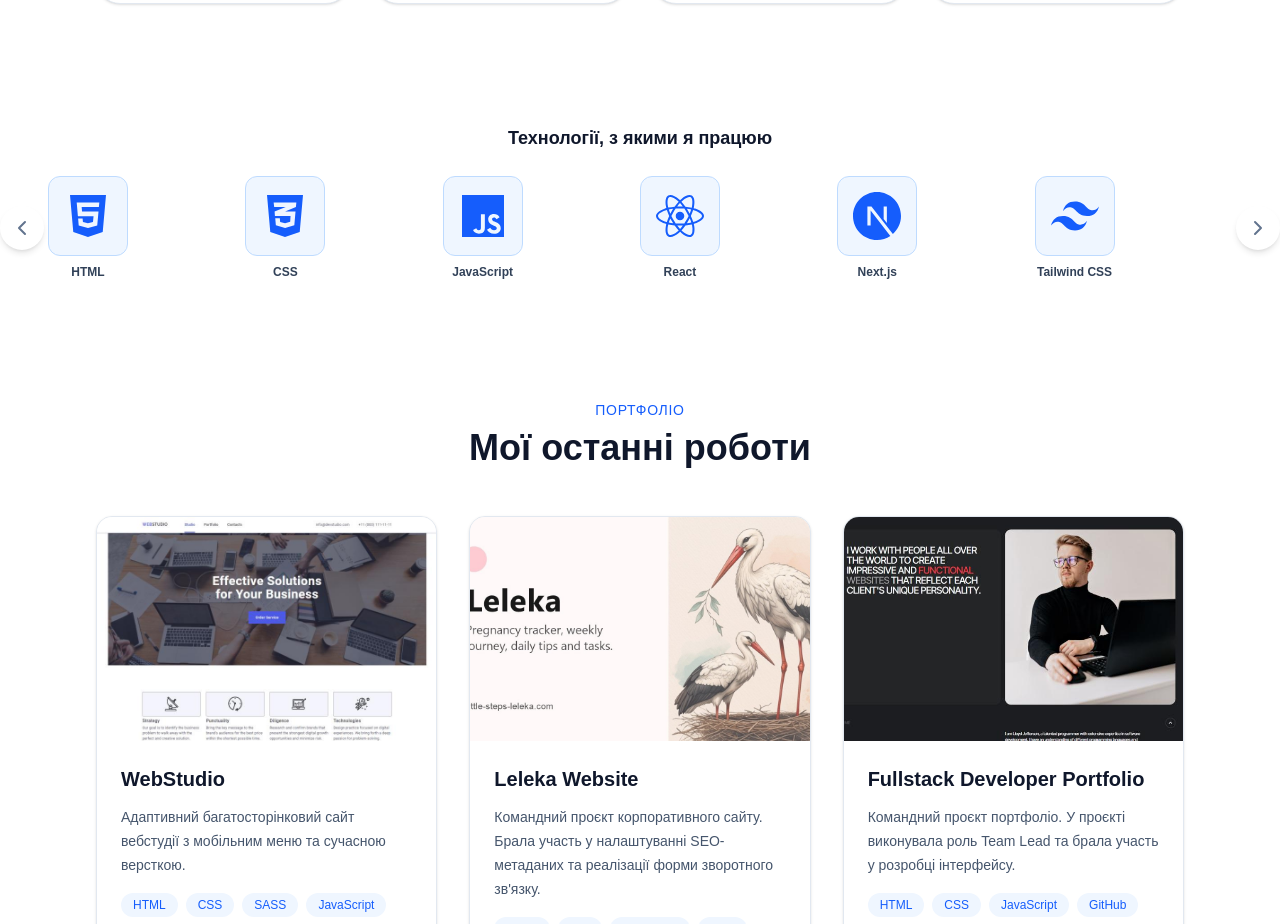
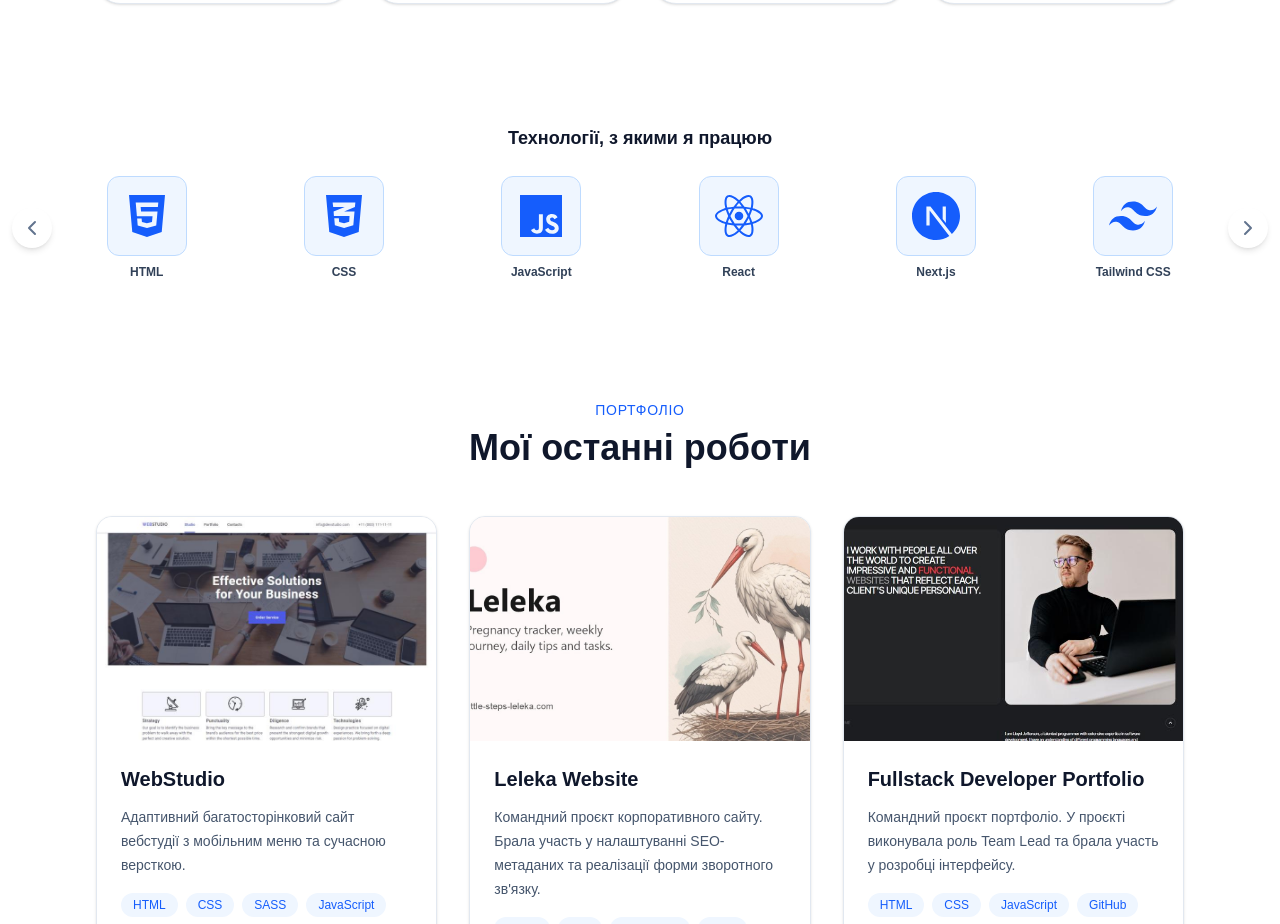
Before and after one commit to oleksandrahotsyn/nextjs-portfolio, a Next.js app: page / in a window 1280 px wide. Shown: the part 1225-2149 px from the top of the page. Built offline with nearby package versions, Linux system fonts and the light colour scheme.

Commit message:
fix style tech

```diff
--- a/src/components/techstack/TechStack.tsx
+++ b/src/components/techstack/TechStack.tsx
@@ -34,7 +34,7 @@ export default function TechStack() {
 
   return (
     <section className="py-10">
-      <div className="mx-auto w-full max-w-7xl px-6 lg:px-8">
+      <div className="relative mx-auto w-full max-w-6xl px-12 sm:px-16">
         <h2 className="mb-6 text-center text-lg font-semibold text-slate-900">
           Технології, з якими я працюю
         </h2>
@@ -43,7 +43,7 @@ export default function TechStack() {
         <button
           type="button"
           onClick={scrollPrev}
-          className="absolute left-0 top-1/2 z-10 flex h-11 w-11 -translate-y-1/2 items-center justify-center rounded-full bg-white shadow-md transition hover:shadow-lg"
+          className="absolute left-1 top-1/2 z-10 flex h-10 w-10 -translate-y-1/2 items-center justify-center rounded-full bg-white shadow-md transition hover:shadow-lg sm:left-3"
         >
           <ChevronLeft className="h-6 w-6 text-slate-500" />
         </button>
@@ -56,8 +56,7 @@ export default function TechStack() {
               return (
                 <div
                   key={tech.name}
-                  className="flex min-w-0 flex-[0_0_33.333%] justify-between sm:flex-[0_0_25%] lg:flex-[0_0_16.666%]"
-                  // className="flex min-w-0 flex-[0_0_33.333%] sm:flex-[0_0_25%] lg:flex-[0_0_12.5%]"
+                  className="flex min-w-0 flex-[0_0_33.333%] justify-center sm:flex-[0_0_25%] lg:flex-[0_0_16.666%]"
                 >
                   <div className="flex flex-col items-center gap-2">
                     <div className="flex h-20 w-20 items-center justify-center rounded-xl border border-blue-200 bg-blue-50 text-blue-600 transition-all duration-300 hover:-translate-y-1 hover:shadow-md">
@@ -77,7 +76,7 @@ export default function TechStack() {
         <button
           type="button"
           onClick={scrollNext}
-          className="absolute right-0 top-1/2 z-10 flex h-11 w-11 -translate-y-1/2 items-center justify-center rounded-full bg-white shadow-md transition hover:shadow-lg"
+          className="absolute right-1 top-1/2 z-10 flex h-10 w-10 -translate-y-1/2 items-center justify-center rounded-full bg-white shadow-md transition hover:shadow-lg sm:right-3"
         >
           <ChevronRight className="h-6 w-6 text-slate-500" />
         </button>
```
